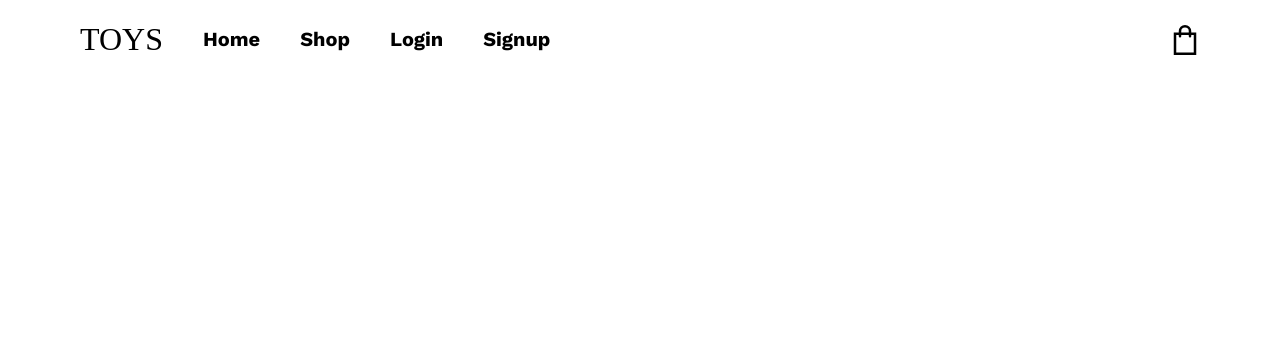
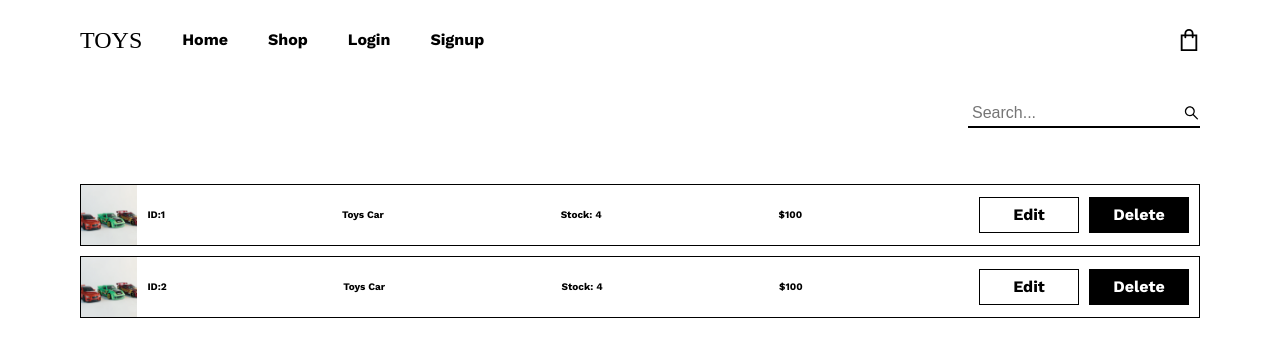
Before and after one commit to kaochihyu/reactjs-toys-store, a React (Create React App) app: page /#/ms in a window 1280 px wide. Before the commit this address led to /#/cart. Shown: the top 356 px of the page. Built offline with nearby package versions, Linux system fonts and the light colour scheme; a web font is replaced by a local one.

Commit message:
create Cart, Ms Pages & update

```diff
--- a/src/App.js
+++ b/src/App.js
@@ -8,6 +8,8 @@ import LoginPage from './page/LoginPage';
 import SignupPage from './page/SignupPage';
 import ShopPage from './page/ShopPage';
 import ItemPage from './page/ItemPage';
+import CartPage from './page/CartPage';
+import MsPage from './page/MsPage';
 
 function App() {
   return (
@@ -32,6 +34,12 @@ function App() {
             <Route exact path="/item">
               <ItemPage />
             </Route>
+            <Route exact path="/cart">
+              <CartPage />
+            </Route>
+            <Route exact path="/ms">
+              <MsPage />
+            </Route>
           </Switch>
         </Router>
       </Theme>
--- a/src/components/Button.js
+++ b/src/components/Button.js
@@ -8,7 +8,7 @@ import {
   RiArrowUpSLine,
 } from 'react-icons/ri';
 import { GrClose } from 'react-icons/gr';
-import { H2, H3 } from './Text';
+import { H3 } from './Text';
 
 const Button = styled.button`
   display: flex;
@@ -58,17 +58,25 @@ const StyledCloseButton = styled(Button)`
 `;
 
 const StyledActionButton = styled(Button)`
-  width: 16.25rem;
-  padding: 1rem;
-  background-color: ${(props) => (props.color === 'primary' ? '#fff' : '#000')};
+  width: 10rem;
+  padding: 0.5rem 1rem;
+  color: ${(props) => (props.color === 'primary' ? '#fff' : '#000')};
   background-color: ${(props) => (props.color === 'primary' ? '#000' : '#fff')};
+  border: 1px solid #000;
 `;
 
 const StyledGoToTopButton = styled(StyledArrowButton)`
   position: fixed;
   right: 0;
   bottom: 0;
+
+  ${({ theme }) => theme.media.sm} {
+    width: 2.5rem;
+    height: 2.5rem;
+  }
 `;
+
+const StyledDeleteButton = styled(Button)``;
 
 export const GoButton = ({ content, route, letter_sp }) => {
   return (
@@ -102,7 +110,7 @@ export const CloseButton = ({ handleClick }) => {
 export const ActionButton = ({ color, content }) => {
   return (
     <StyledActionButton color={color}>
-      <H2>{content}</H2>
+      <H3>{content}</H3>
     </StyledActionButton>
   );
 };
@@ -118,3 +126,11 @@ export const GoToTopButton = () => {
     </StyledGoToTopButton>
   );
 };
+
+export const DeleteButton = () => {
+  return (
+    <StyledDeleteButton>
+      <GrClose size={22} />
+    </StyledDeleteButton>
+  );
+};
--- a/src/components/Footer.js
+++ b/src/components/Footer.js
@@ -1,14 +1,14 @@
 import React from 'react';
 import styled from 'styled-components';
 import { Link } from 'react-router-dom';
-import { P } from './Text';
+import { H3 } from './Text';
 
 const FooterContainer = styled.footer`
   width: 100%;
   background-color: ${(props) => props.theme.colors.black};
   padding: 2.5rem 6.25rem;
 
-  > ${P} {
+  > H3 {
     color: ${(props) => props.theme.colors.gray};
     margin-top: 6.75rem;
     padding-top: 1rem;
@@ -19,7 +19,7 @@ const FooterContainer = styled.footer`
   ${({ theme }) => theme.media.md} {
     padding: 3.75rem 2.5rem;
 
-    > ${P} {
+    > H3 {
       text-align: center;
     }
   }
@@ -35,7 +35,7 @@ const ItemsContainer = styled.div`
     align-items: center;
     gap: 1.875rem;
   }
-`
+`;
 
 const Items = styled.div`
   display: flex;
@@ -49,12 +49,11 @@ const Items = styled.div`
   }
 `;
 
-const Item = styled(P)`
+const Item = styled(H3)`
   color: ${(props) => props.theme.colors.gray};
 `;
 
 export const Footer = () => {
-
   return (
     <FooterContainer>
       <ItemsContainer>
@@ -79,7 +78,7 @@ export const Footer = () => {
           </Item>
         </Items>
       </ItemsContainer>
-      <P>Copyright © 2021 Toys</P>
+      <H3>Copyright © 2021 Toys</H3>
     </FooterContainer>
   );
-}
+};
--- a/src/components/Navbar.js
+++ b/src/components/Navbar.js
@@ -16,7 +16,7 @@ const Nav = styled(Container)`
   display: flex;
   justify-content: space-between;
   align-items: center;
-  z-index: 1;
+  z-index: 2;
   transition: 0.1s ease-in;
 
   &.scroll {
@@ -86,7 +86,7 @@ const NavItems = styled.div`
 `;
 
 const NavLogo = styled.div`
-  font-size: 2rem;
+  font-size: 1.5rem;
   font-family: 'Patua One', cursive;
 `;
 
@@ -163,7 +163,7 @@ function Navbar() {
         </NavItem>
       </NavItems>
       <Link to="/cart">
-        <NavShopIcon size={30} />
+        <NavShopIcon size={22} />
       </Link>
     </Nav>
   );
--- a/src/components/Search.js
+++ b/src/components/Search.js
@@ -14,7 +14,7 @@ const StyledSearch = styled.div`
 const StyledSearchBar = styled(Container)`
   position: fixed;
   top: 80px;
-  z-index: 2;
+  z-index: 1;
   display: flex;
   justify-content: flex-end;
   padding-top: ${({ theme }) => theme.space.sm};
@@ -30,7 +30,7 @@ export const Search = () => {
   return (
     <StyledSearch>
       <input placeholder="Search..." />
-      <AiOutlineSearch size={30} />
+      <AiOutlineSearch size={24} />
     </StyledSearch>
   );
 };
--- a/src/components/Text.js
+++ b/src/components/Text.js
@@ -1,25 +1,27 @@
 import styled from 'styled-components';
 
 export const H1 = styled.h1`
-  font-size: ${props => props.theme.fontSizes.xl};
+  font-size: ${(props) => props.theme.fontSizes.lg};
   font-weight: 700;
 `;
 
 export const H2 = styled.h2`
-  font-size: ${props => props.theme.fontSizes.lg};
+  font-size: ${(props) => props.theme.fontSizes.md};
   font-weight: 700;
 `;
 
 export const H3 = styled.h3`
-  font-size: ${props => props.theme.fontSizes.md};
+  font-size: ${(props) => props.theme.fontSizes.sm};
   font-weight: 700;
 `;
 
 export const P = styled.p`
-  font-size: ${props => props.theme.fontSizes.sm};
+  font-size: ${(props) => props.theme.fontSizes.xs};
   font-weight: 700;
+  line-height: 1.4;
 `;
 
 export const Ps = styled.p`
-  font-size: ${props => props.theme.fontSizes.xs};
+  font-size: ${(props) => props.theme.fontSizes.xs};
+  line-height: 1.4;
 `;
--- /dev/null
+++ b/src/page/CartPage.js
@@ -0,0 +1,159 @@
+import React from 'react';
+import styled from 'styled-components';
+import { Container } from '../components/Container';
+import { H1, H3, P } from '../components/Text';
+import { Count } from '../components/Count';
+import { ActionButton, DeleteButton } from '../components/Button';
+import { Footer } from '../components/Footer';
+import item_1 from '../image/item.png';
+
+const PageContainer = styled(Container)`
+  top: 5rem;
+  text-align: center;
+  padding: 0;
+`;
+
+const CartList = styled.div`
+  width: 100%;
+  padding: ${({ theme }) => theme.space.md} ${({ theme }) => theme.space.lg};
+
+  > * ~ * {
+    margin-top: ${({ theme }) => theme.space.md};
+  }
+
+  ${({ theme }) => theme.media.md} {
+    padding: ${({ theme }) => theme.space.md};
+  }
+`;
+
+const CartItem = styled.div`
+  display: flex;
+  justify-content: space-between;
+  align-items: center;
+  width: 100%;
+
+  ${({ theme }) => theme.media.sm} {
+    flex-direction: column;
+    gap: 1.25rem;
+  }
+`;
+
+const ItemContent = styled.div`
+  display: flex;
+  align-items: center;
+
+  > img {
+    width: 6.25rem;
+    height: 6.25rem;
+    margin-right: 1.875rem;
+  }
+
+  ${({ theme }) => theme.media.sm} {
+    width: 100%;
+  }
+`;
+
+const ItemDescription = styled.div`
+  text-align: left;
+`;
+
+const ItemAction = styled.div`
+  display: flex;
+  justify-content: space-between;
+  align-items: center;
+  width: 300px;
+
+  ${({ theme }) => theme.media.sm} {
+    width: 100%;
+    justify-content: space-between;
+  }
+`;
+
+const CheckOut = styled.div`
+  padding: 0 ${({ theme }) => theme.space.lg} 3.75rem
+    ${({ theme }) => theme.space.lg};
+  display: flex;
+  flex-direction: column;
+  align-items: flex-end;
+  gap: ${({ theme }) => theme.space.md};
+
+  ${({ theme }) => theme.media.sm} {
+    padding: 0 ${({ theme }) => theme.space.md} 3.75rem
+      ${({ theme }) => theme.space.md};
+
+    > button {
+      margin: 0 auto;
+    }
+  }
+`;
+
+const Total = styled.div`
+  width: 100%;
+  padding-top: ${({ theme }) => theme.space.md};
+  border-top: 0.125rem solid #000;
+  text-align: right;
+
+  > * ~ * {
+    margin-top: 0.625rem;
+  }
+`;
+
+const itemDatas = [
+  {
+    id: 1,
+    name: 'Toys Car',
+    tag: '3-5 year',
+    price: '100',
+    src: item_1,
+    description:
+      'Push it, pull it and the car run. It can let child to be trained the arms muscles.',
+    stock: 4,
+  },
+  {
+    id: 2,
+    name: 'Toys Car',
+    tag: '3-5 year',
+    price: '100',
+    src: item_1,
+    description:
+      'Push it, pull it and the car run. It can let child to be trained the arms muscles.',
+    stock: 4,
+  },
+];
+
+function CartPage() {
+  return (
+    <PageContainer>
+      <H1>My Cart</H1>
+
+      <CartList>
+        {itemDatas.map((data) => (
+          <CartItem key={data.id}>
+            <ItemContent>
+              <img src={data.src} alt={data.name} />
+              <ItemDescription>
+                <P>{data.name}</P>
+                <P>${data.price}</P>
+              </ItemDescription>
+            </ItemContent>
+            <ItemAction>
+              <Count />
+              <P>$100</P>
+              <DeleteButton />
+            </ItemAction>
+          </CartItem>
+        ))}
+      </CartList>
+      <CheckOut>
+        <Total>
+          <H3>Total Price</H3>
+          <H3>$100</H3>
+        </Total>
+        <ActionButton content={'Check out'} color={'primary'} />
+      </CheckOut>
+      <Footer />
+    </PageContainer>
+  );
+}
+
+export default CartPage;
--- a/src/page/ItemPage.js
+++ b/src/page/ItemPage.js
@@ -3,6 +3,7 @@ import styled from 'styled-components';
 import { Container } from '../components/Container';
 import { H1, H3 } from '../components/Text';
 import { Count } from '../components/Count';
+import { ActionButton } from '../components/Button';
 import { Footer } from '../components/Footer';
 import item_1 from '../image/item.png';
 
@@ -33,6 +34,7 @@ const Item = styled.div`
 
   ${({ theme }) => theme.media.md} {
     flex-direction: column;
+    align-items: center;
     width: 100%;
   }
 
@@ -43,6 +45,7 @@ const Item = styled.div`
 
 const ItemContent = styled.div`
   flex: 1;
+  width: 100%;
 
   > ${H3} {
     color: ${({ theme }) => theme.colors.lightGray};
@@ -50,6 +53,16 @@ const ItemContent = styled.div`
 
   > * ~ * {
     margin-top: ${({ theme }) => theme.space.md};
+  }
+`;
+
+const Buttons = styled.div`
+  display: flex;
+  gap: 20px;
+  margin-top: 3.75rem;
+  ${({ theme }) => theme.media.sm} {
+    flex-direction: column;
+    align-items: center;
   }
 `;
 
@@ -68,7 +81,6 @@ const data = [
 
 function ShopPage() {
   return (
-    <>
     <PageContainer>
       <Item>
         <img src={data[0].src} alt={'item_1'}></img>
@@ -78,11 +90,14 @@ function ShopPage() {
           <H3>{data[0].description}</H3>
           <H1>${data[0].price}</H1>
           <Count />
+          <Buttons>
+            <ActionButton content={'Add to Cart'} color={'primary'} />
+            <ActionButton content={'Buy Now'} color={'secondary'} />
+          </Buttons>
         </ItemContent>
       </Item>
       <Footer />
     </PageContainer>
-    </>
   );
 }
 
--- /dev/null
+++ b/src/page/MsPage.js
@@ -0,0 +1,145 @@
+import React from 'react';
+import styled from 'styled-components';
+import { Container } from '../components/Container';
+import { P } from '../components/Text';
+import { ActionButton } from '../components/Button';
+import { SearchBar } from '../components/Search';
+import item_1 from '../image/item.png';
+
+const PageContainer = styled(Container)`
+  top: 9rem;
+  text-align: center;
+  padding: 0;
+`;
+
+const ItemsList = styled.div`
+  width: 100%;
+  padding: ${({ theme }) => theme.space.md} ${({ theme }) => theme.space.lg};
+
+  > * ~ * {
+    margin-top: 10px;
+  }
+
+  ${({ theme }) => theme.media.md} {
+    padding: ${({ theme }) => theme.space.md};
+  }
+`;
+
+const Item = styled.div`
+  display: flex;
+  justify-content: center;
+  align-items: center;
+  width: 100%;
+  border: 1px solid #000;
+  padding-right: 10px;
+  gap: 10px;
+
+  ${({ theme }) => theme.media.sm} {
+    flex-direction: column;
+    align-items: flex-start;
+    padding-right: 0;
+  }
+`;
+
+const ItemImage = styled.div`
+  width: 3.75rem;
+  height: 3.75rem;
+
+  > img {
+    width: 100%;
+    height: 100%;
+  }
+
+  ${({ theme }) => theme.media.md} {
+    padding: 10px;
+  }
+`;
+
+const ItemContent = styled.div`
+  display: flex;
+  width: 100%;
+  justify-content: space-between;
+  align-items: center;
+
+  ${({ theme }) => theme.media.md} {
+    flex-direction: column;
+    align-items: flex-start;
+    gap: 0.625rem;
+    padding: 10px;
+  }
+`;
+
+const Buttons = styled.div`
+  display: flex;
+  justify-self: end;
+  gap: 10px;
+  width: initial;
+  margin-right: 0;
+
+  > button {
+    width: 6.25rem;
+    font-weight: 300;
+  }
+
+  ${({ theme }) => theme.media.md} {
+    align-self: flex-end;
+  }
+
+  ${({ theme }) => theme.media.sm} {
+    align-self: center;
+  }
+`;
+
+const itemDatas = [
+  {
+    id: 1,
+    name: 'Toys Car',
+    tag: '3-5 year',
+    price: '100',
+    src: item_1,
+    description:
+      'Push it, pull it and the car run. It can let child to be trained the arms muscles.',
+    stock: 4,
+  },
+  {
+    id: 2,
+    name: 'Toys Car',
+    tag: '3-5 year',
+    price: '100',
+    src: item_1,
+    description:
+      'Push it, pull it and the car run. It can let child to be trained the arms muscles.',
+    stock: 4,
+  },
+];
+
+function MsPage() {
+  return (
+    <>
+      <SearchBar />
+      <PageContainer>
+        <ItemsList>
+          {itemDatas.map((data) => (
+            <Item>
+              <ItemImage>
+                <img src={data.src} alt={data.name} />
+              </ItemImage>
+              <ItemContent>
+                <P>ID:{data.id}</P>
+                <P>{data.name}</P>
+                <P>Stock: {data.stock}</P>
+                <P>${data.price}</P>
+                <Buttons>
+                  <ActionButton content={'Edit'} color={'secondary'} />
+                  <ActionButton content={'Delete'} color={'primary'} />
+                </Buttons>
+              </ItemContent>
+            </Item>
+          ))}
+        </ItemsList>
+      </PageContainer>
+    </>
+  );
+}
+
+export default MsPage;
--- a/src/page/ShopPage.js
+++ b/src/page/ShopPage.js
@@ -18,19 +18,19 @@ const Items = styled.div`
   flex-wrap: wrap;
   justify-content: space-between;
   align-items: center;
-  padding: ${({ theme }) => theme.space.md} 5rem;
+  gap: 2.5rem;
+  padding: ${({ theme }) => theme.space.sm} ${({ theme }) => theme.space.lg};
 
   ${({ theme }) => theme.media.sm} {
     flex-direction: column;
     flex-wrap: initial;
-    padding: ${({ theme }) => theme.space.md} 2.5rem;
+    padding: ${({ theme }) => theme.space.sm} ${({ theme }) => theme.space.md};
   }
 `;
 
 const Item = styled.div`
   > img {
-    width: 100%;
-    height: 16.25rem;
+    width: 12.5rem;
   }
 `;
 
@@ -47,7 +47,7 @@ const ItemContent = styled.div`
 `;
 
 const Blank = styled.div`
-  width: 16.25rem;
+  width: 12.5rem;
   display: block;
 `;
 
@@ -80,6 +80,27 @@ const itemDatas = [
     price: '100',
     src: item_1,
   },
+  {
+    id: 5,
+    name: 'Toys Car',
+    tag: '3-5 year',
+    price: '100',
+    src: item_1,
+  },
+  {
+    id: 6,
+    name: 'Toys Car',
+    tag: '3-5 year',
+    price: '100',
+    src: item_1,
+  },
+  {
+    id: 7,
+    name: 'Toys Car',
+    tag: '3-5 year',
+    price: '100',
+    src: item_1,
+  },
 ];
 
 function ShopPage() {
@@ -106,6 +127,7 @@ function ShopPage() {
           <Blank />
           <Blank />
           <Blank />
+          <Blank />
         </Items>
         <Footer />
       </PageContainer>
```
Also changed, not shown: src/page/HomePage.js (+34 -20 lines). Lines whose indentation alone changed are shown as unchanged.
